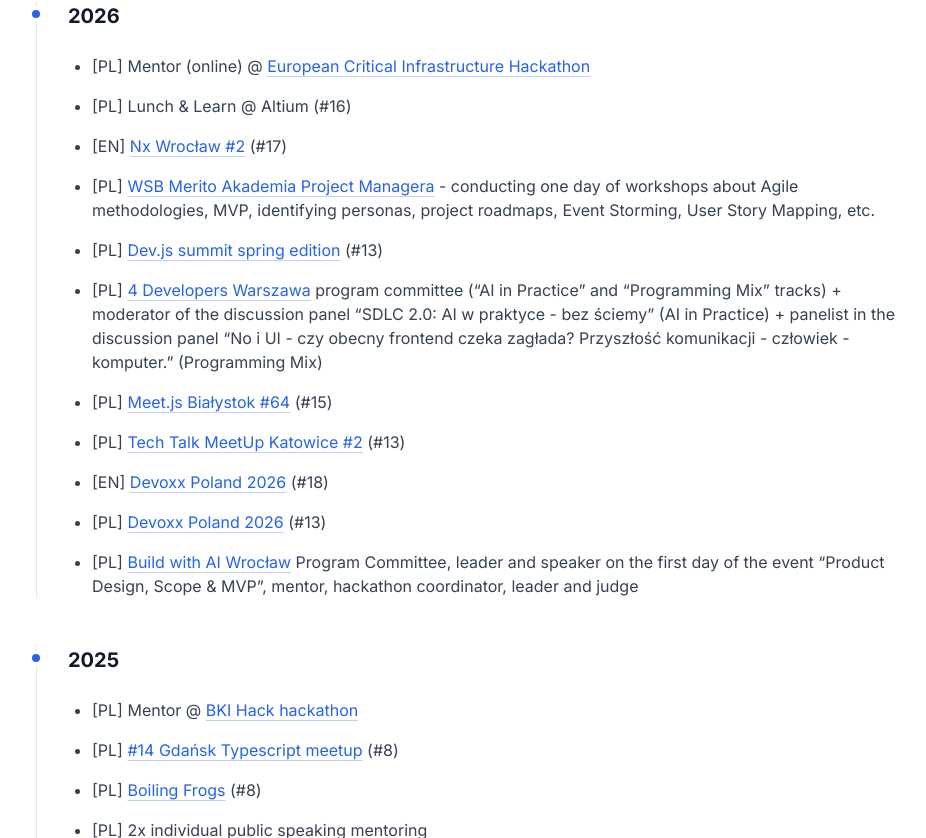
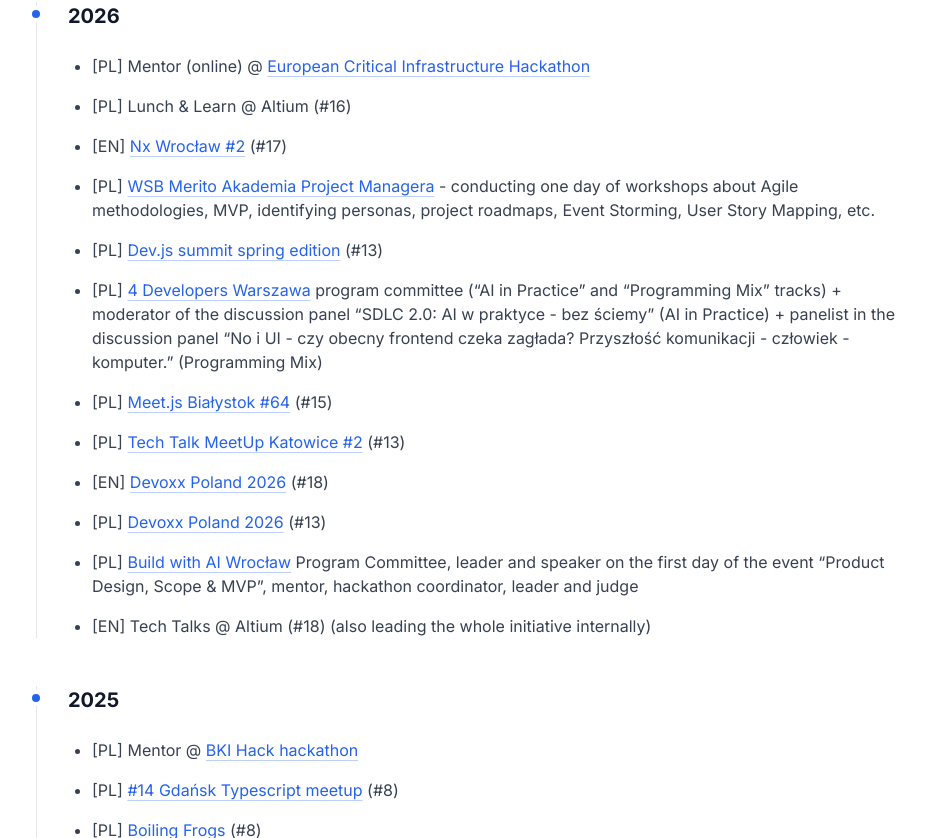
Before and after one commit to superdyzio/superdyzio.github.io, a Next.js app: page /speaker in a window 1280 px wide. Shown: the part 1665-2503 px from the top of the page, without its empty margins (172-1098 px from the left). Built offline with nearby package versions, Linux system fonts and the light colour scheme; no server answers.

Commit message:
add Altium Tech Talks

```diff
--- a/src/app/speaker/page.tsx
+++ b/src/app/speaker/page.tsx
@@ -90,6 +90,7 @@
               <li>[EN] <a href="https://m.devoxx.com/events/devoxxpl26/talks/9621/how-to-ai-incorrectly" className="text-blue-600 hover:text-blue-800 underline decoration-blue-600/30 underline-offset-4 transition-colors dark:text-blue-400 dark:hover:text-blue-300">Devoxx Poland 2026</a> (#18)</li>
               <li>[PL] <a href="https://m.devoxx.com/events/devoxxpl26/talks/9623/angular-forms-showdown" className="text-blue-600 hover:text-blue-800 underline decoration-blue-600/30 underline-offset-4 transition-colors dark:text-blue-400 dark:hover:text-blue-300">Devoxx Poland 2026</a> (#13)</li>
               <li>[PL] <a href="https://gdg.community.dev/events/details/google-gdg-wroclaw-presents-build-with-ai-wroclaw-architecting-the-future-of-products/" className="text-blue-600 hover:text-blue-800 underline decoration-blue-600/30 underline-offset-4 transition-colors dark:text-blue-400 dark:hover:text-blue-300">Build with AI Wrocław</a> Program Committee, leader and speaker on the first day of the event “Product Design, Scope & MVP”, mentor, hackathon coordinator, leader and judge</li>
+              <li>[EN] Tech Talks @ Altium (#18) (also leading the whole initiative internally)</li>
             </ul>
           </div>
 
```
